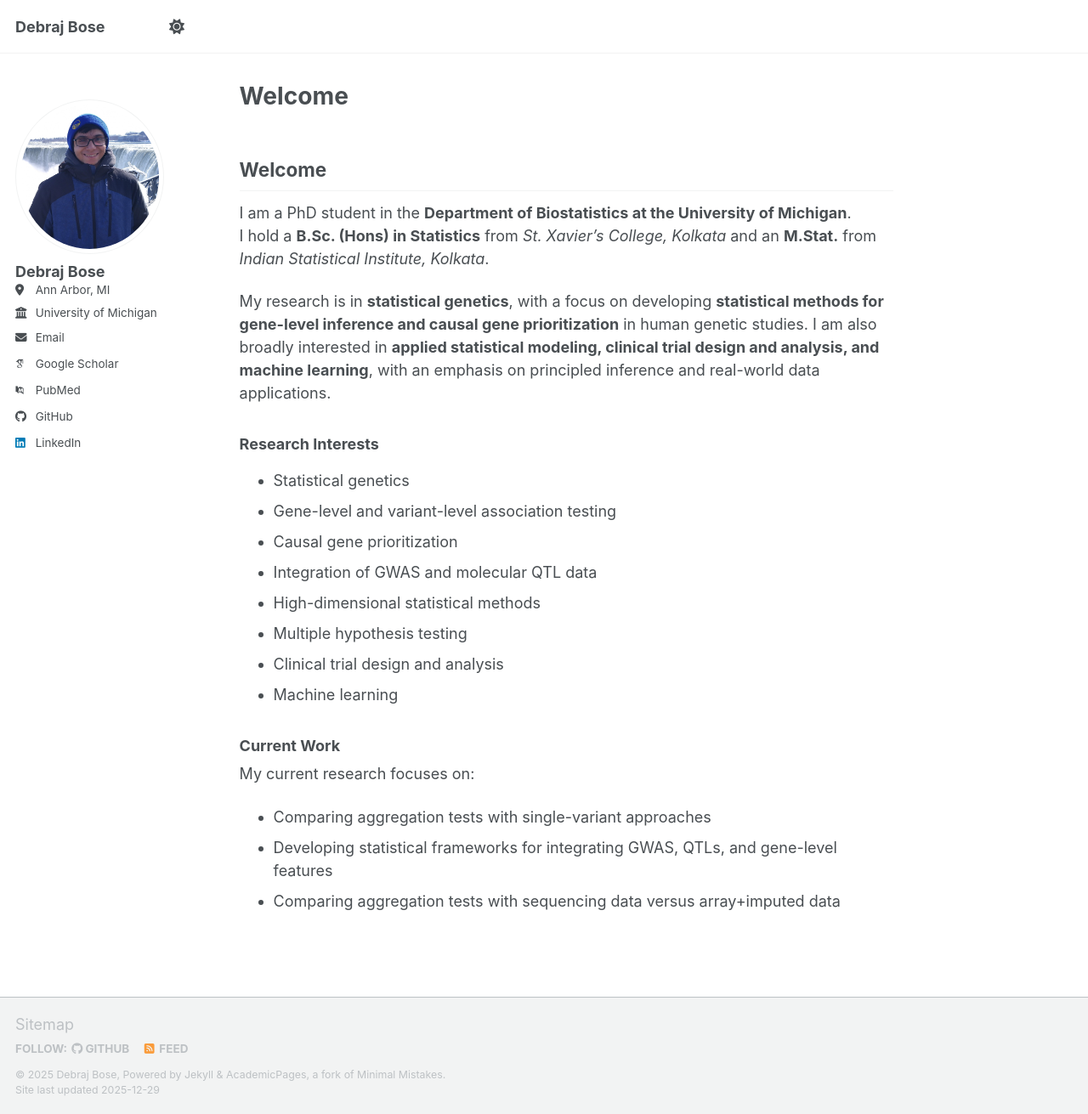
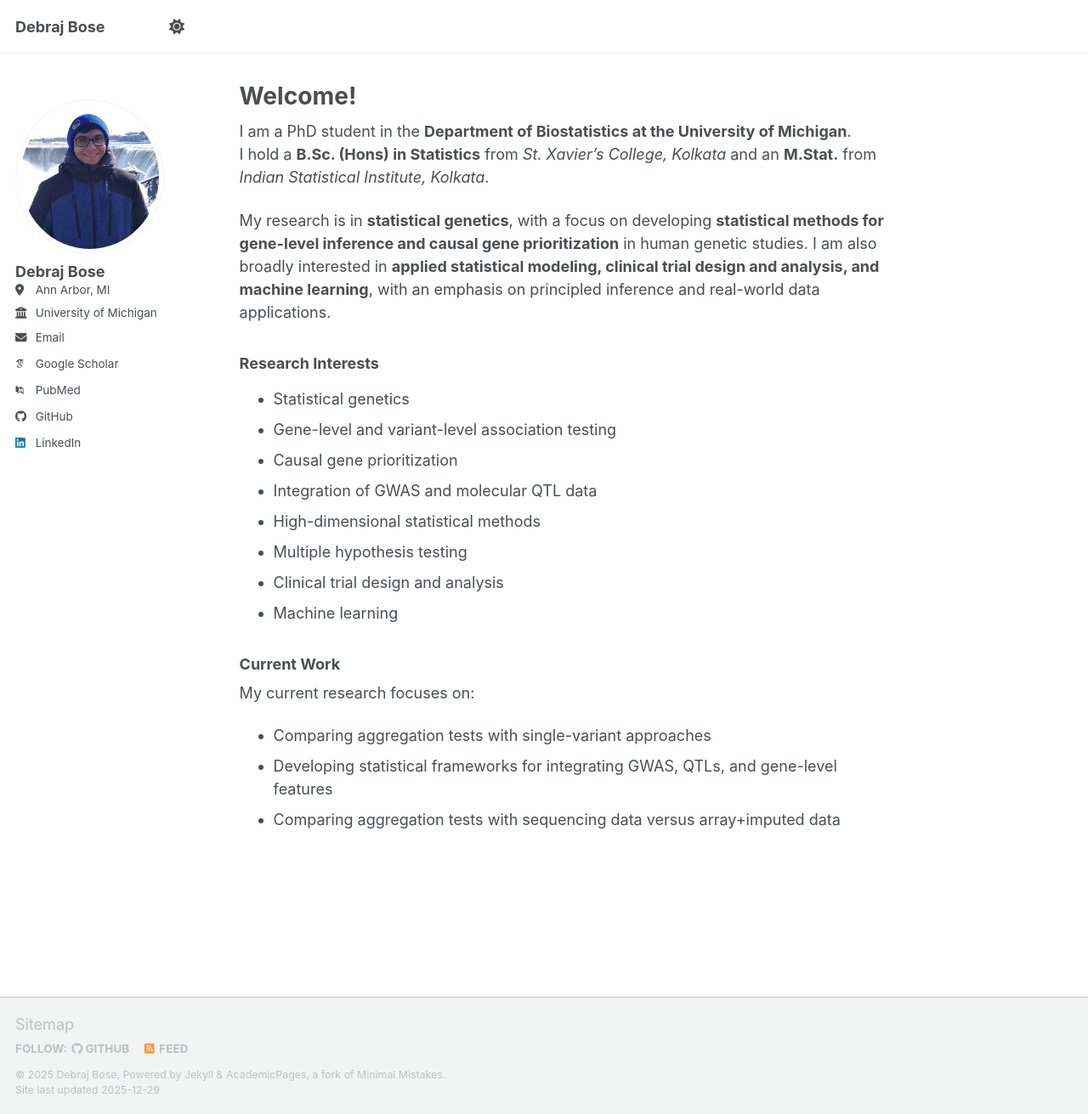
Before and after one commit to bosedebraj96/bosedebraj96.github.io, a Jekyll site: the page built from _pages/home.md, in a window 1280 px wide and 1311 px high. Shown: the whole window at 85% size. Built offline with Jekyll 4.4.1, drawn with Linux system fonts in a browser that asks for light colours; some web fonts are replaced; a script bundle is joined from its source files by our own code; library files that are not in the unit come from our copies; our own code applies the rules of GitHub Pages for plain Markdown files; some of the changed lines change nothing that is shown.

Commit message:
Update home.md
Corrected the Welcomes

```diff
--- a/_pages/home.md
+++ b/_pages/home.md
@@ -1,10 +1,9 @@
 ---
 layout: single
 author_profile: true
+title: Welcome!
 permalink: /
 ---
-
-## Welcome
 
 I am a PhD student in the **Department of Biostatistics at the University of Michigan**.
 I hold a **B.Sc. (Hons) in Statistics** from *St. Xavier’s College, Kolkata* and an **M.Stat.** from *Indian Statistical Institute, Kolkata*.
```
